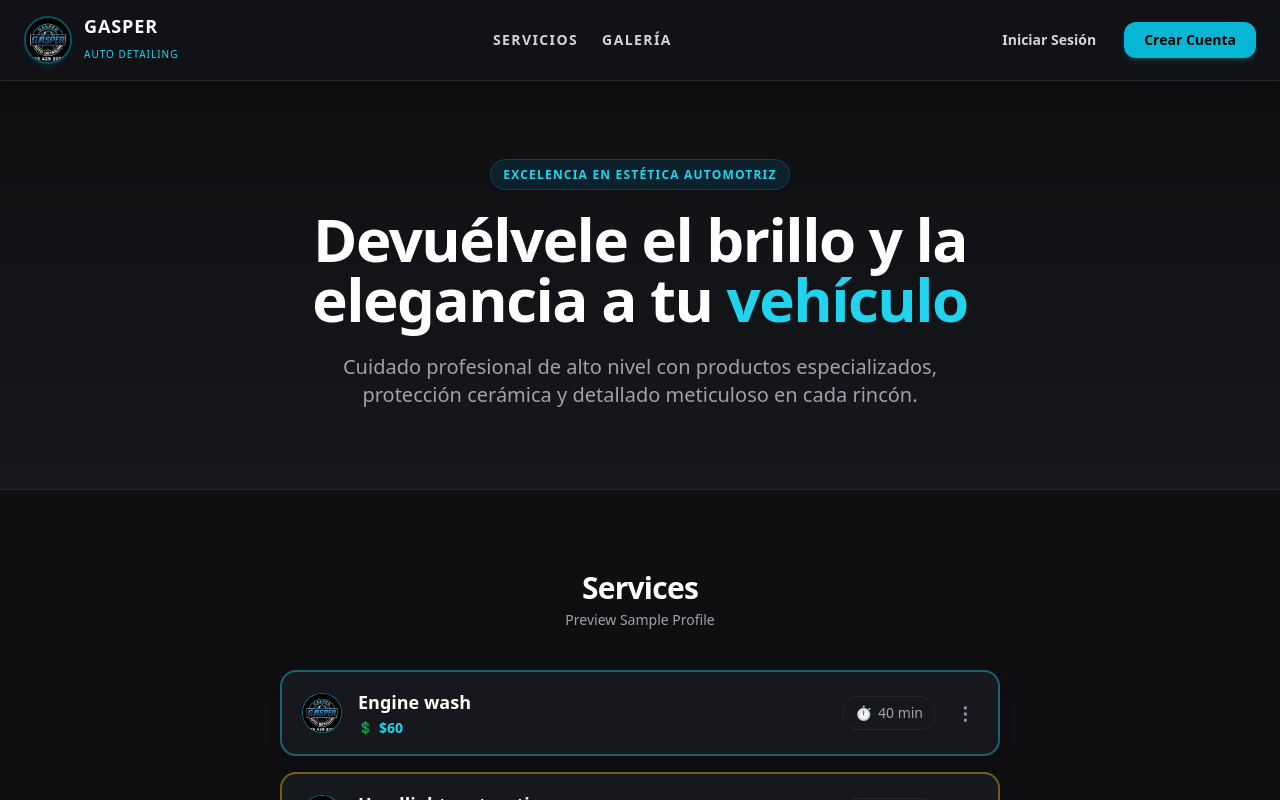
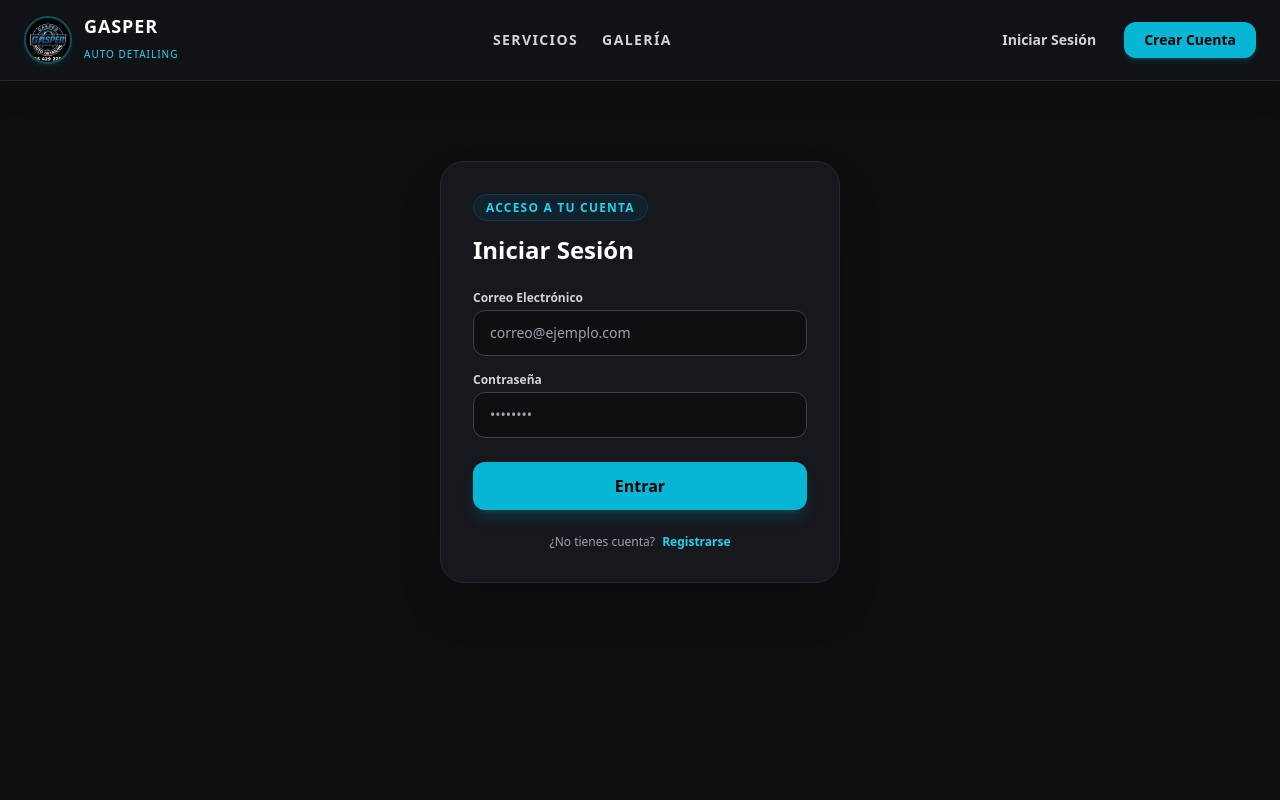
Before and after one commit to joshuotaXD/gasper-auto-care, a Next.js app: page / in a window 1280 px wide. Both pictures are taken after a click on the button "Iniciar Sesión". Shown: the top 800 px of the page. Built offline with nearby package versions, Linux system fonts and the light colour scheme.

Commit message:
registrarse

```diff
--- a/app/page.js
+++ b/app/page.js
@@ -1,7 +1,7 @@
 'use client';
 export const dynamic = 'force-dynamic';
 
-import { useState } from 'react';
+import { useState, useEffect } from 'react';
 import Image from 'next/image';
 import { supabase } from '@/lib/supabase';
 
@@ -10,11 +10,84 @@ export default function Home() {
   const [openServices, setOpenServices] = useState({});
   const [selectedServiceToQuote, setSelectedServiceToQuote] = useState('');
 
-  const [isAuthModalOpen, setIsAuthModalOpen] = useState(false);
-  const [authMode, setAuthMode] = useState('login');
+  // Estados para el formulario de cotización
+  const [vehicleType, setVehicleType] = useState('Mid-Sized SUV');
+  const [isVehicleDropdownOpen, setIsVehicleDropdownOpen] = useState(false);
+
+  // Estados de autenticación (Supabase)
   const [email, setEmail] = useState('');
   const [password, setPassword] = useState('');
-  const [user, setUser] = useState(null); // Simula el usuario logueado o registrado
+  const [fullName, setFullName] = useState('');
+  const [user, setUser] = useState(null);
+  const [authError, setAuthError] = useState('');
+  const [authLoading, setAuthLoading] = useState(false);
+
+  const vehicleOptions = [
+    { label: 'Coupe/Sedan', icon: '🚗' },
+    { label: 'Mid-Sized SUV', icon: '🚙' },
+    { label: 'Large SUV/Truck', icon: '🚐' },
+  ];
+
+  // Comprobar sesión activa al cargar
+  useEffect(() => {
+    supabase.auth.getSession().then(({ data: { session } }) => {
+      setUser(session?.user ?? null);
+    });
+
+    const { data: { subscription } } = supabase.auth.onAuthStateChange((_event, session) => {
+      setUser(session?.user ?? null);
+    });
+
+    return () => subscription.unsubscribe();
+  }, []);
+
+  const handleLogin = async (e) => {
+    e.preventDefault();
+    setAuthError('');
+    setAuthLoading(true);
+
+    const { error } = await supabase.auth.signInWithPassword({ email, password });
+
+    if (error) {
+      setAuthError(error.message);
+    } else {
+      setActiveSection('inicio');
+      setEmail('');
+      setPassword('');
+    }
+    setAuthLoading(false);
+  };
+
+  const handleRegister = async (e) => {
+    e.preventDefault();
+    setAuthError('');
+    setAuthLoading(true);
+
+    const { error } = await supabase.auth.signUp({
+      email,
+      password,
+      options: {
+        data: { full_name: fullName }
+      }
+    });
+
+    if (error) {
+      setAuthError(error.message);
+    } else {
+      alert('¡Cuenta creada con éxito! Ya puedes iniciar sesión o has sido logueado.');
+      setActiveSection('inicio');
+      setEmail('');
+      setPassword('');
+      setFullName('');
+    }
+    setAuthLoading(false);
+  };
+
+  const handleLogout = async () => {
+    await supabase.auth.signOut();
+    setUser(null);
+    setActiveSection('inicio');
+  };
 
   const toggleService = (id) => {
     setOpenServices(prev => ({ ...prev, [id]: !prev[id] }));
@@ -121,9 +194,17 @@ export default function Home() {
 
           <div className="flex items-center gap-3">
             {user ? (
-              <span className="text-sm font-semibold text-cyan-400 px-3 py-2">
-                Hola, {user.name || 'Usuario'}
+              <div className="flex items-center gap-3">
+                <span className="text-sm font-semibold text-cyan-400 hidden md:inline">
+                  Hola, {user.user_metadata?.full_name || user.email}
                 </span>
+                <button
+                  onClick={handleLogout}
+                  className="bg-zinc-800 hover:bg-zinc-700 text-zinc-300 hover:text-white text-xs font-bold px-4 py-2 rounded-xl transition border border-zinc-700"
+                >
+                  Cerrar Sesión
+                </button>
+              </div>
             ) : (
               <>
                 <button
@@ -145,7 +226,140 @@ export default function Home() {
 
         {/* CONTENIDO CONDICIONAL SEGÚN activeSection */}
 
-        {activeSection === 'cotizar' ? (
+        {activeSection === 'login' ? (
+          /* APARTADO DE INICIAR SESIÓN */
+          <section className="px-6 py-20 max-w-md mx-auto">
+            <div className="bg-[#16181d] border border-zinc-800 rounded-3xl p-8 shadow-2xl">
+              <span className="text-cyan-400 text-xs font-bold uppercase tracking-widest bg-cyan-950/40 px-3 py-1 rounded-full border border-cyan-800/40">
+                Acceso a tu cuenta
+              </span>
+              <h2 className="text-2xl font-bold mt-4 text-white">Iniciar Sesión</h2>
+
+              {authError && (
+                <div className="mt-4 bg-red-950/50 border border-red-800 text-red-400 text-xs p-3 rounded-xl">
+                  {authError}
+                </div>
+              )}
+
+              <form onSubmit={handleLogin} className="mt-6 space-y-4">
+                <div>
+                  <label className="block text-xs font-semibold text-zinc-300 mb-1">Correo Electrónico</label>
+                  <input
+                    type="email"
+                    required
+                    value={email}
+                    onChange={(e) => setEmail(e.target.value)}
+                    placeholder="correo@ejemplo.com"
+                    className="w-full bg-[#0F0F11] border border-zinc-700 rounded-xl px-4 py-3 text-sm text-white focus:outline-none focus:border-cyan-400"
+                  />
+                </div>
+                <div>
+                  <label className="block text-xs font-semibold text-zinc-300 mb-1">Contraseña</label>
+                  <input
+                    type="password"
+                    required
+                    value={password}
+                    onChange={(e) => setPassword(e.target.value)}
+                    placeholder="••••••••"
+                    className="w-full bg-[#0F0F11] border border-zinc-700 rounded-xl px-4 py-3 text-sm text-white focus:outline-none focus:border-cyan-400"
+                  />
+                </div>
+
+                <div className="pt-2">
+                  <button
+                    type="submit"
+                    disabled={authLoading}
+                    className="w-full bg-cyan-500 hover:bg-cyan-400 text-black font-bold py-3 rounded-xl transition shadow-lg shadow-cyan-500/20 disabled:opacity-50"
+                  >
+                    {authLoading ? 'Iniciando sesión...' : 'Entrar'}
+                  </button>
+                </div>
+              </form>
+
+              <div className="mt-6 text-center text-xs text-zinc-400">
+                ¿No tienes cuenta?{' '}
+                <button
+                  onClick={() => { setActiveSection('register'); setAuthError(''); }}
+                  className="text-cyan-400 font-bold hover:underline ml-1"
+                >
+                  Registrarse
+                </button>
+              </div>
+            </div>
+          </section>
+        ) : activeSection === 'register' ? (
+          /* APARTADO DE REGISTRO */
+          <section className="px-6 py-20 max-w-md mx-auto">
+            <div className="bg-[#16181d] border border-zinc-800 rounded-3xl p-8 shadow-2xl">
+              <span className="text-cyan-400 text-xs font-bold uppercase tracking-widest bg-cyan-950/40 px-3 py-1 rounded-full border border-cyan-800/40">
+                Únete a Gasper
+              </span>
+              <h2 className="text-2xl font-bold mt-4 text-white">Crear Cuenta</h2>
+
+              {authError && (
+                <div className="mt-4 bg-red-950/50 border border-red-800 text-red-400 text-xs p-3 rounded-xl">
+                  {authError}
+                </div>
+              )}
+
+              <form onSubmit={handleRegister} className="mt-6 space-y-4">
+                <div>
+                  <label className="block text-xs font-semibold text-zinc-300 mb-1">Nombre Completo</label>
+                  <input
+                    type="text"
+                    required
+                    value={fullName}
+                    onChange={(e) => setFullName(e.target.value)}
+                    placeholder="Ej. Juan Pérez"
+                    className="w-full bg-[#0F0F11] border border-zinc-700 rounded-xl px-4 py-3 text-sm text-white focus:outline-none focus:border-cyan-400"
+                  />
+                </div>
+                <div>
+                  <label className="block text-xs font-semibold text-zinc-300 mb-1">Correo Electrónico</label>
+                  <input
+                    type="email"
+                    required
+                    value={email}
+                    onChange={(e) => setEmail(e.target.value)}
+                    placeholder="correo@ejemplo.com"
+                    className="w-full bg-[#0F0F11] border border-zinc-700 rounded-xl px-4 py-3 text-sm text-white focus:outline-none focus:border-cyan-400"
+                  />
+                </div>
+                <div>
+                  <label className="block text-xs font-semibold text-zinc-300 mb-1">Contraseña</label>
+                  <input
+                    type="password"
+                    required
+                    value={password}
+                    onChange={(e) => setPassword(e.target.value)}
+                    placeholder="••••••••"
+                    className="w-full bg-[#0F0F11] border border-zinc-700 rounded-xl px-4 py-3 text-sm text-white focus:outline-none focus:border-cyan-400"
+                  />
+                </div>
+
+                <div className="pt-2">
+                  <button
+                    type="submit"
+                    disabled={authLoading}
+                    className="w-full bg-cyan-500 hover:bg-cyan-400 text-black font-bold py-3 rounded-xl transition shadow-lg shadow-cyan-500/20 disabled:opacity-50"
+                  >
+                    {authLoading ? 'Registrando...' : 'Registrar Cuenta'}
+                  </button>
+                </div>
+              </form>
+
+              <div className="mt-6 text-center text-xs text-zinc-400">
+                ¿Ya tienes cuenta?{' '}
+                <button
+                  onClick={() => { setActiveSection('login'); setAuthError(''); }}
+                  className="text-cyan-400 font-bold hover:underline ml-1"
+                >
+                  Iniciar Sesión
+                </button>
+              </div>
+            </div>
+          </section>
+        ) : activeSection === 'cotizar' ? (
           /* APARTADO DE COTIZACIÓN INTELIGENTE */
           <section className="px-6 py-20 max-w-xl mx-auto">
             <div className="bg-[#16181d] border border-zinc-800 rounded-3xl p-8 shadow-2xl">
@@ -154,21 +368,68 @@ export default function Home() {
               </span>
               <h2 className="text-2xl font-bold mt-4 text-white">Cotizar: {selectedServiceToQuote || 'Servicio General'}</h2>
 
+              <form onSubmit={(e) => { e.preventDefault(); alert('¡Solicitud enviada con éxito!'); setActiveSection('inicio'); }} className="mt-6 space-y-4">
+
+                {/* SELECTOR TIPO DE VEHÍCULO */}
+                <div className="relative">
+                  <label className="block text-xs font-semibold text-zinc-300 mb-1">Vehicle Type</label>
+                  <div
+                    onClick={() => setIsVehicleDropdownOpen(!isVehicleDropdownOpen)}
+                    className="w-full bg-[#0F0F11] border border-zinc-700 rounded-xl px-4 py-3 text-sm text-white flex items-center justify-between cursor-pointer hover:border-cyan-400 transition"
+                  >
+                    <div className="flex items-center gap-2">
+                      <span className="text-cyan-400 text-base">
+                        {vehicleType === 'Coupe/Sedan' ? '🚗' : vehicleType === 'Mid-Sized SUV' ? '🚙' : '🚐'}
+                      </span>
+                      <span>{vehicleType}</span>
+                    </div>
+                    <span className={`transform transition-transform duration-300 text-zinc-400 ${isVehicleDropdownOpen ? 'rotate-180' : ''}`}>
+                      ⌄
+                    </span>
+                  </div>
+
+                  {isVehicleDropdownOpen && (
+                    <div className="absolute top-full left-0 right-0 mt-2 bg-[#16181d] border border-zinc-700 rounded-xl overflow-hidden shadow-2xl z-20">
+                      {vehicleOptions.map((option) => (
+                        <div
+                          key={option.label}
+                          onClick={() => {
+                            setVehicleType(option.label);
+                            setIsVehicleDropdownOpen(false);
+                          }}
+                          className={`px-4 py-3 text-sm flex items-center gap-2 cursor-pointer transition ${
+                            vehicleType === option.label ? 'bg-cyan-500/20 text-cyan-400 font-semibold' : 'text-zinc-300 hover:bg-zinc-800'
+                          }`}
+                        >
+                          <span>{option.icon}</span>
+                          <span>{option.label}</span>
+                        </div>
+                      ))}
+                    </div>
+                  )}
+                </div>
+
                 {user ? (
-                /* SI ESTÁ REGISTRADO/LOGUEADO: Muestra sus datos precargados automáticamente */
-                <div className="mt-6 space-y-4">
-                  <div className="bg-zinc-900/80 border border-zinc-800 rounded-2xl p-4">
+                  /* SI ESTÁ LOGUEADO: Muestra sus datos precargados automáticamente */
+                  <div className="bg-zinc-900/80 border border-zinc-800 rounded-2xl p-4 mt-4">
                     <p className="text-xs text-zinc-400 uppercase tracking-wider font-semibold">Datos de tu cuenta:</p>
-                    <p className="text-sm font-bold text-white mt-1">👤 {user.name || 'Usuario Registrado'}</p>
-                    <p className="text-sm text-zinc-300">📧 {user.email || 'correo@registrado.com'}</p>
+                    <p className="text-sm font-bold text-white mt-1">👤 {user.user_metadata?.full_name || 'Usuario'}</p>
+                    <p className="text-sm text-zinc-300">📧 {user.email}</p>
                     <p className="text-xs text-cyan-400 mt-2">✓ Tus datos se usarán automáticamente para esta cita.</p>
                   </div>
-
-                  <form onSubmit={(e) => { e.preventDefault(); alert('¡Cotización enviada con éxito usando tus datos de cuenta!'); setActiveSection('inicio'); }} className="space-y-4">
+                ) : (
+                  /* SI NO ESTÁ LOGUEADO: Pide obligatoriamente nombre y teléfono o correo */
+                  <>
                     <div>
-                      <label className="block text-xs font-semibold text-zinc-300 mb-1">Modelo de tu Vehículo (Opcional)</label>
-                      <input type="text" placeholder="Ej. Toyota RAV4" className="w-full bg-[#0F0F11] border border-zinc-700 rounded-xl px-4 py-3 text-sm text-white focus:outline-none focus:border-cyan-400" />
+                      <label className="block text-xs font-semibold text-zinc-300 mb-1">Tu Nombre *</label>
+                      <input type="text" required placeholder="Ej. Juan Pérez" className="w-full bg-[#0F0F11] border border-zinc-700 rounded-xl px-4 py-3 text-sm text-white focus:outline-none focus:border-cyan-400" />
                     </div>
+                    <div>
+                      <label className="block text-xs font-semibold text-zinc-300 mb-1">Número de Teléfono o Correo electrónico *</label>
+                      <input type="text" required placeholder="Ej. 9981234567 o correo@gmail.com" className="w-full bg-[#0F0F11] border border-zinc-700 rounded-xl px-4 py-3 text-sm text-white focus:outline-none focus:border-cyan-400" />
+                    </div>
+                  </>
+                )}
 
                 <div className="pt-4 flex gap-3">
                   <button type="submit" className="flex-1 bg-cyan-500 hover:bg-cyan-400 text-black font-bold py-3 rounded-xl transition shadow-lg shadow-cyan-500/20">
@@ -179,33 +440,6 @@ export default function Home() {
                   </button>
                 </div>
               </form>
-                </div>
-              ) : (
-                /* SI NO ESTÁ REGISTRADO: Pide obligatoriamente nombre y número de teléfono o correo */
-                <form onSubmit={(e) => { e.preventDefault(); alert('¡Solicitud enviada con éxito!'); setActiveSection('inicio'); }} className="mt-6 space-y-4">
-                  <div>
-                    <label className="block text-xs font-semibold text-zinc-300 mb-1">Tu Nombre *</label>
-                    <input type="text" required placeholder="Ej. Juan Pérez" className="w-full bg-[#0F0F11] border border-zinc-700 rounded-xl px-4 py-3 text-sm text-white focus:outline-none focus:border-cyan-400" />
-                  </div>
-                  <div>
-                    <label className="block text-xs font-semibold text-zinc-300 mb-1">Número de Teléfono o Correo electrónico *</label>
-                    <input type="text" required placeholder="Ej. 9981234567 o correo@gmail.com" className="w-full bg-[#0F0F11] border border-zinc-700 rounded-xl px-4 py-3 text-sm text-white focus:outline-none focus:border-cyan-400" />
-                  </div>
-                  <div>
-                    <label className="block text-xs font-semibold text-zinc-300 mb-1">Modelo de tu Vehículo</label>
-                    <input type="text" placeholder="Ej. Toyota RAV4" className="w-full bg-[#0F0F11] border border-zinc-700 rounded-xl px-4 py-3 text-sm text-white focus:outline-none focus:border-cyan-400" />
-                  </div>
-
-                  <div className="pt-4 flex gap-3">
-                    <button type="submit" className="flex-1 bg-cyan-500 hover:bg-cyan-400 text-black font-bold py-3 rounded-xl transition shadow-lg shadow-cyan-500/20">
-                      Enviar Cotización
-                    </button>
-                    <button type="button" onClick={() => setActiveSection('inicio')} className="bg-zinc-800 hover:bg-zinc-700 text-white font-semibold px-5 py-3 rounded-xl transition">
-                      Volver
-                    </button>
-                  </div>
-                </form>
-              )}
             </div>
           </section>
         ) : activeSection === 'galeria' ? (
```
Lines whose indentation alone changed are shown as unchanged.
